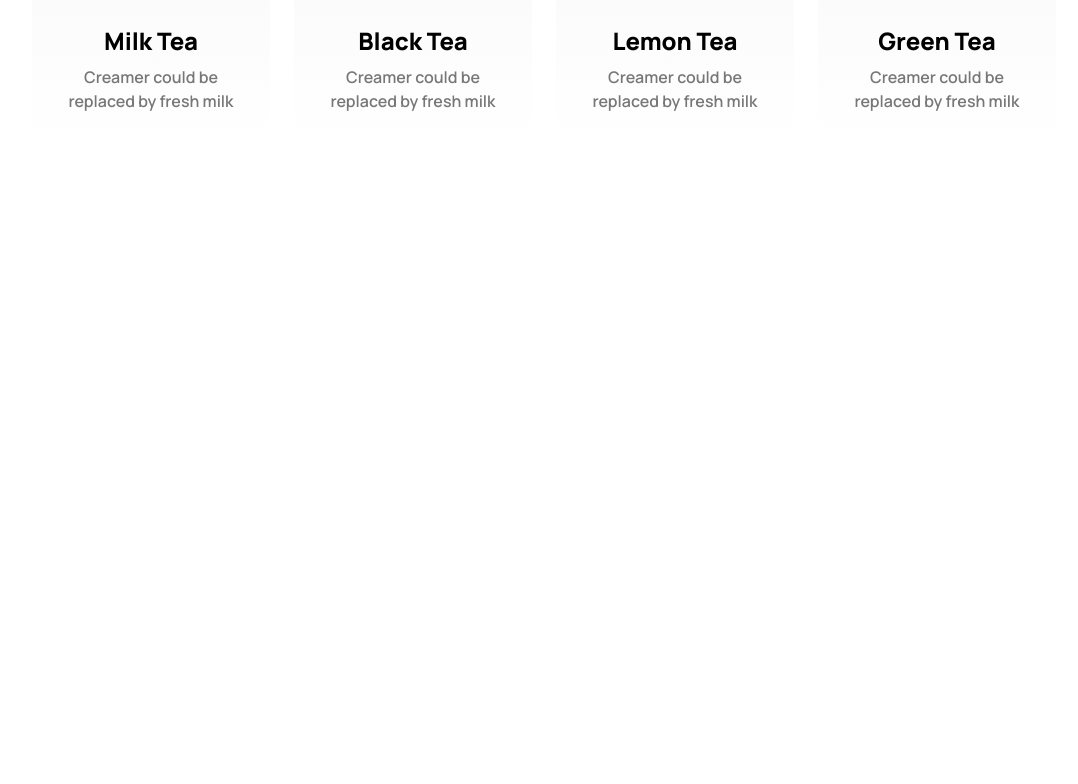
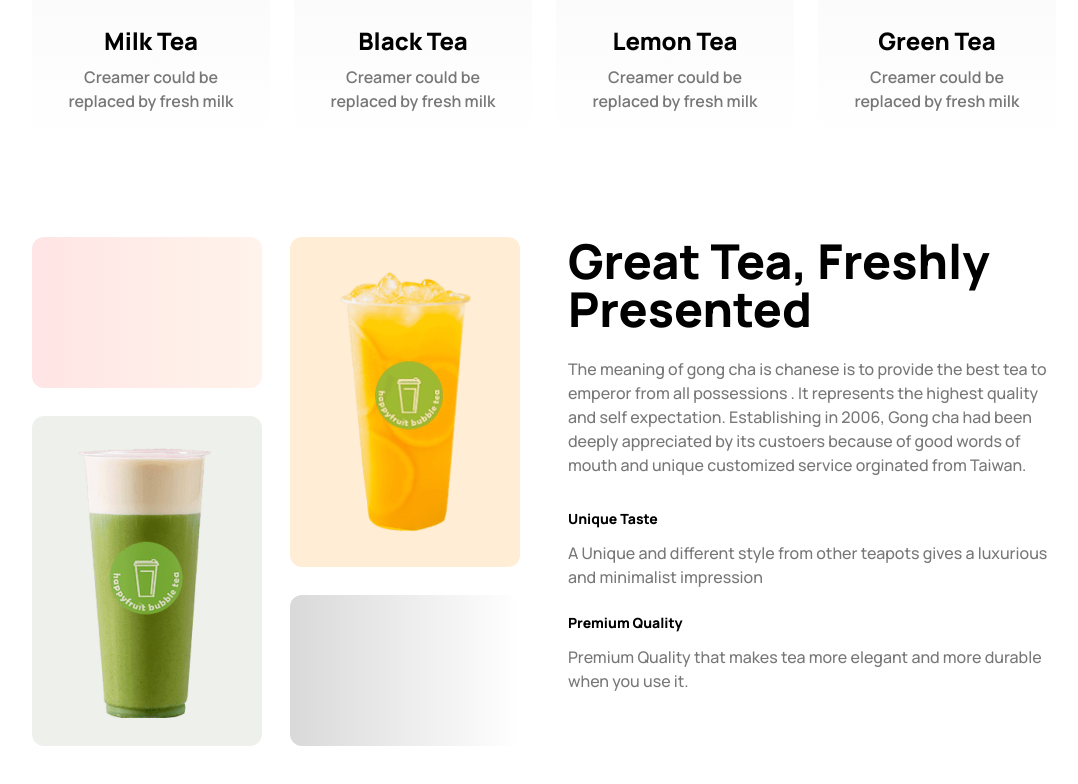
Before and after one commit to Sadia492/tea-house-with-tailwind, a plain HTML site: page index.html in a window 1280 px wide. Shown: the part 1068-1852 px from the top of the page, without its empty margins (96-1174 px from the left). Before the commit the page ends 1305 px from the top, so only its background shows below. Drawn offline with nearby package versions, Linux system fonts and the light colour scheme.

Commit message:
quality section added

```diff
--- a/index.html
+++ b/index.html
@@ -141,6 +141,48 @@
         </div>
       </section>
       <!-- featured section ends here -->
+      <!-- quality section starts here -->
+      <section class="lg:flex lg:gap-12 mb-24">
+        <div class="grid grid-cols-2 grid-rows-3 lg:w-1/2 gap-7 lg:mb-0 mb-5">
+          <div
+            class="bg-gradient-to-r from-[#ffe5e5] to-[#fff3eb] rounded-xl"
+          ></div>
+          <div
+            class="bg-orange-100 p-7 rounded-xl row-span-2 flex justify-center items-center"
+          >
+            <img src="images/fresh-1.png" alt="" />
+          </div>
+          <div
+            class="bg-[#eef1eb] p-7 rounded-xl row-span-2 flex justify-center items-center"
+          >
+            <img src="images/fresh-2.png" alt="" />
+          </div>
+          <div
+            class="bg-gradient-to-r from-[#D9D9D9] to-white rounded-xl"
+          ></div>
+        </div>
+        <div class="lg:w-1/2">
+          <h1 class="font-extrabold text-5xl">Great Tea, Freshly Presented</h1>
+          <p class="font-medium text-[#777777] mt-6 mb-8">
+            The meaning of gong cha is chanese is to provide the best tea to
+            emperor from all possessions . It represents the highest quality and
+            self expectation. Establishing in 2006, Gong cha had been deeply
+            appreciated by its custoers because of good words of mouth and
+            unique customized service orginated from Taiwan.
+          </p>
+          <h4 class="font-extrabold text-sm">Unique Taste</h4>
+          <p class="font-medium text-[#777777] mt-3 mb-6">
+            A Unique and different style from other teapots gives a luxurious
+            and minimalist impression
+          </p>
+          <h4 class="font-extrabold text-sm">Premium Quality</h4>
+          <p class="font-medium text-[#777777] mt-3">
+            Premium Quality that makes tea more elegant and more durable when
+            you use it.
+          </p>
+        </div>
+      </section>
+      <!-- quality section ends here -->
     </main>
     <footer></footer>
   </body>
```
